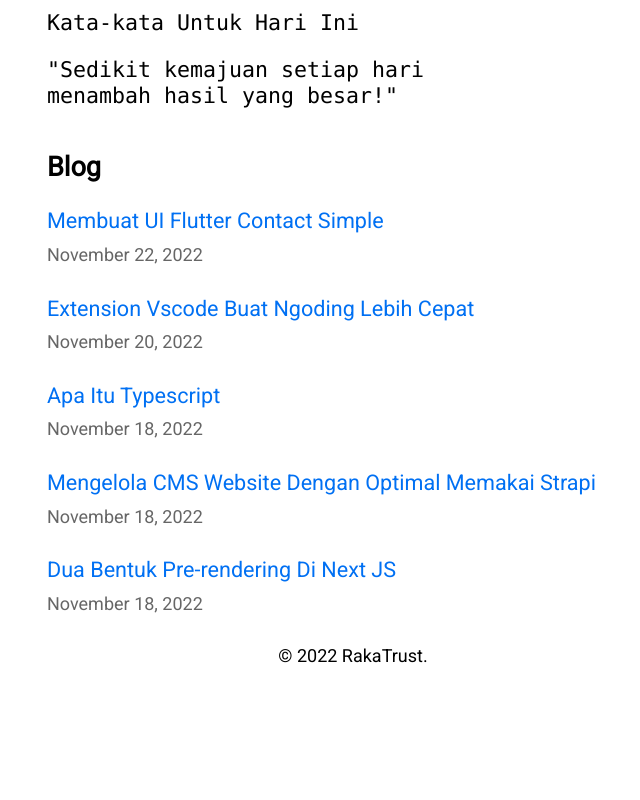
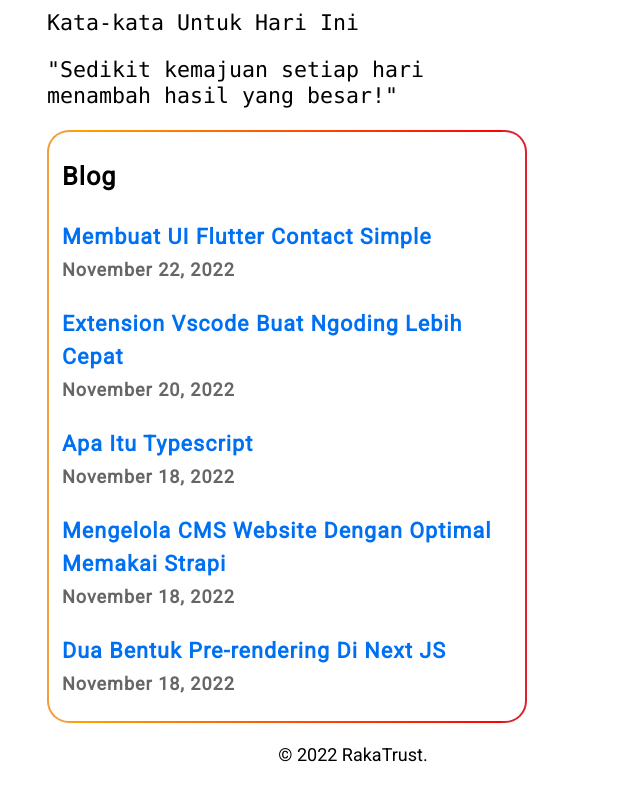
Before and after one commit to rakarmp/PersonalBlog, a Next.js app: page / in a window 1280 px wide. Shown: the part 354-1154 px from the top of the page, without its empty margins (287-927 px from the left). Before the commit the page ends 1132 px from the top, so only its background shows below. Built offline with nearby package versions, Linux system fonts and the light colour scheme.

Commit message:
Add Style

```diff
--- a/pages/index.tsx
+++ b/pages/index.tsx
@@ -29,8 +29,9 @@ export default function Home({
           menambah hasil yang besar!"
         </p>
       </section>
+      <div className={utilStyles.button}>
         <section className={`${utilStyles.headingMd} ${utilStyles.padding1px}`}>
-        <h2 className={utilStyles.headingLg}>Blog</h2>
+          <h3>Blog</h3>
           <ul className={utilStyles.list}>
             {allPostsData.map(({ id, date, title }) => (
               <li className={utilStyles.listItem} key={id}>
@@ -43,6 +44,7 @@ export default function Home({
             ))}
           </ul>
         </section>
+      </div>
     </Layout>
   );
 }
--- a/styles/utils.module.css
+++ b/styles/utils.module.css
@@ -14,10 +14,56 @@
   margin: 1rem 0;
 }
 
-.headingLg {
-  font-size: 1.5rem;
-  line-height: 1.4;
-  margin: 1rem 0;
+.button {
+  --border-width: 2px;
+  --border-radius: 22px;
+  --color-1: #f19f39;
+  --color-2: #de222c;
+}
+
+/* code */
+
+.button {
+  font-weight: bold;
+  letter-spacing: 1px;
+  color: rgb(0, 0, 0);
+  width: 480px;
+  position: relative;
+  background: linear-gradient(to right, orange, red),
+    linear-gradient(to right, orange, red);
+  background-position: var(--border-radius) 0, var(--border-radius) 100%;
+  background-repeat: no-repeat;
+  background-size: calc(100% - var(--border-radius) - var(--border-radius))
+    var(--border-width);
+  padding: 1px 15px;
+  border-radius: var(--border-radius);
+  border: none;
+}
+
+.button:before,
+.button:after {
+  content: "";
+  display: block;
+  position: absolute;
+  width: var(--border-radius);
+  top: 0;
+  bottom: 0;
+}
+
+.button:before {
+  left: 0;
+  border: var(--border-width) solid var(--color-1);
+  border-top-left-radius: var(--border-radius);
+  border-bottom-left-radius: var(--border-radius);
+  border-right-color: transparent;
+}
+
+.button:after {
+  right: 0;
+  border: var(--border-width) solid var(--color-2);
+  border-top-right-radius: var(--border-radius);
+  border-bottom-right-radius: var(--border-radius);
+  border-left-color: transparent;
 }
 
 .headingMd {
```
Lines whose indentation alone changed are shown as unchanged.
